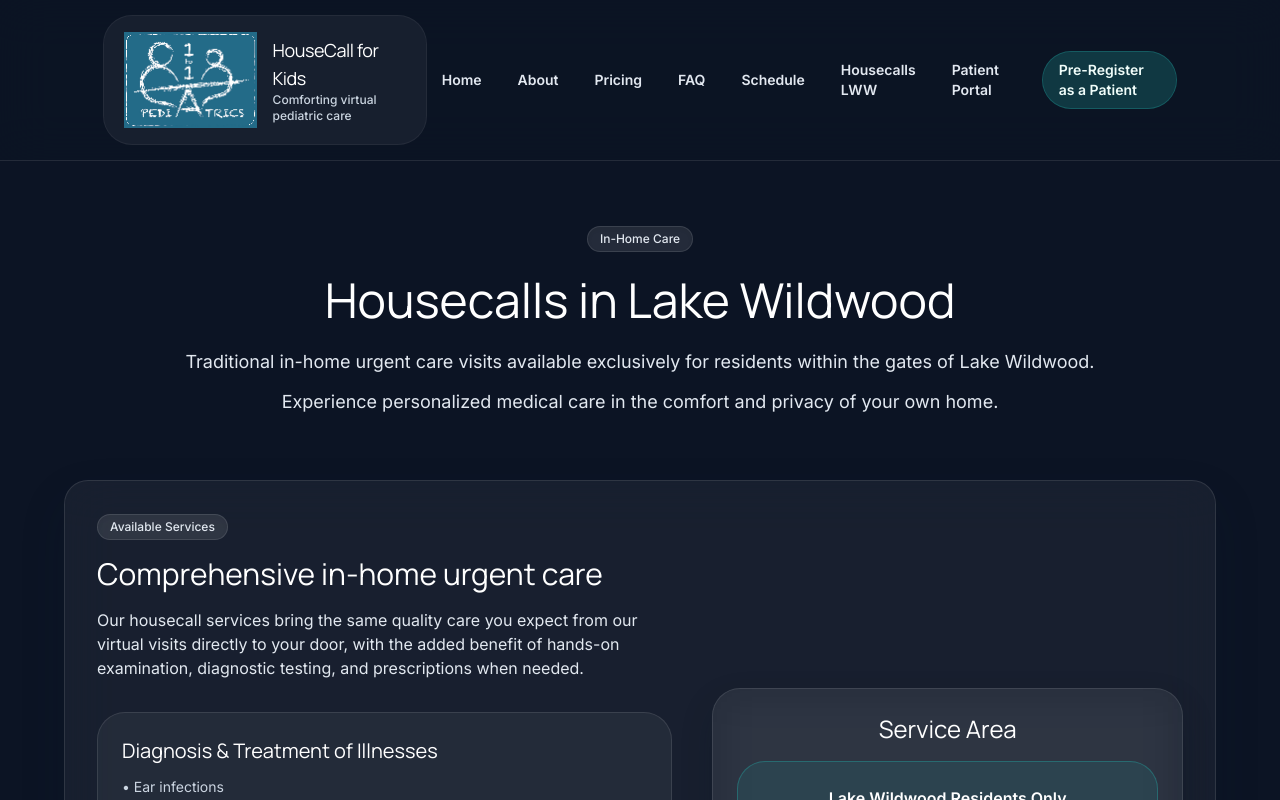
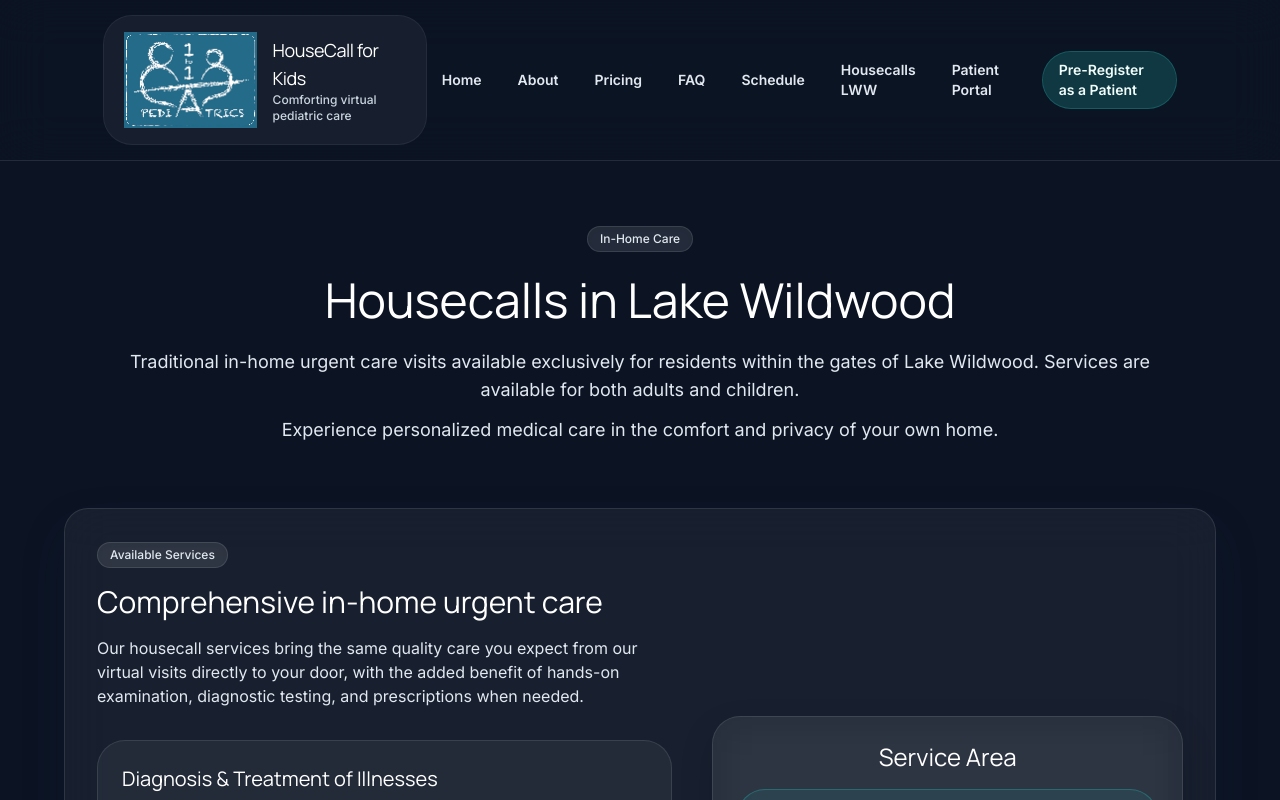
Before and after one commit to DrewNash65/HouseCallForKidsWebsite, a Next.js app: page /housecalls-lww in a window 1280 px wide. Shown: the top 800 px of the page. Built offline with nearby package versions, Linux system fonts and the light colour scheme.

Commit message:
Add mention that housecall services are available for both adults and children

```diff
--- a/app/housecalls-lww/page.tsx
+++ b/app/housecalls-lww/page.tsx
@@ -8,6 +8,7 @@ export default function HousecallsLWWPage() {
         </h1>
         <p className="mt-6 text-lg text-slate-200">
           Traditional in-home urgent care visits available exclusively for residents within the gates of Lake Wildwood.
+          Services are available for both adults and children.
         </p>
         <p className="mt-3 text-lg text-slate-200">
           Experience personalized medical care in the comfort and privacy of your own home.
```
